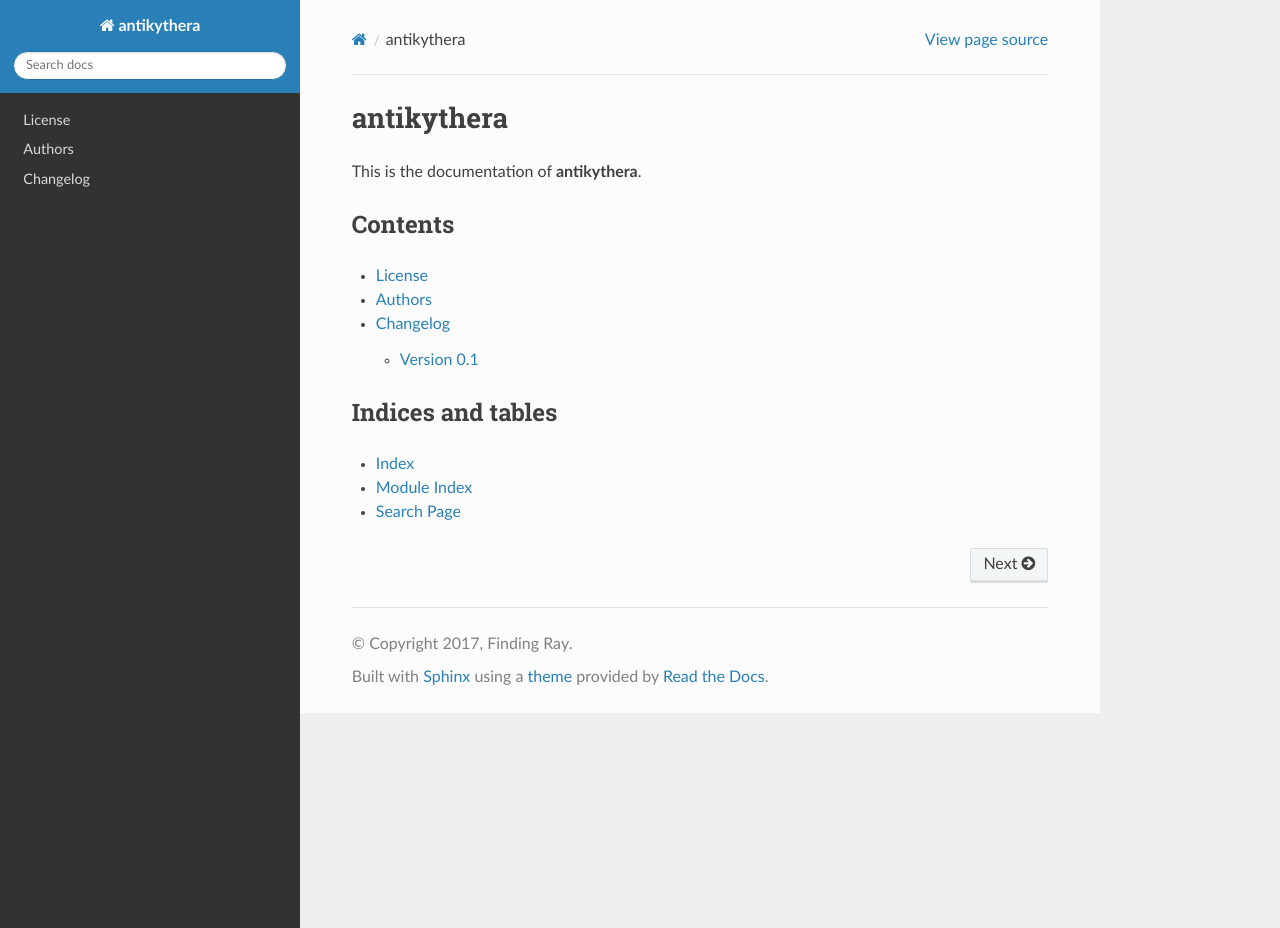
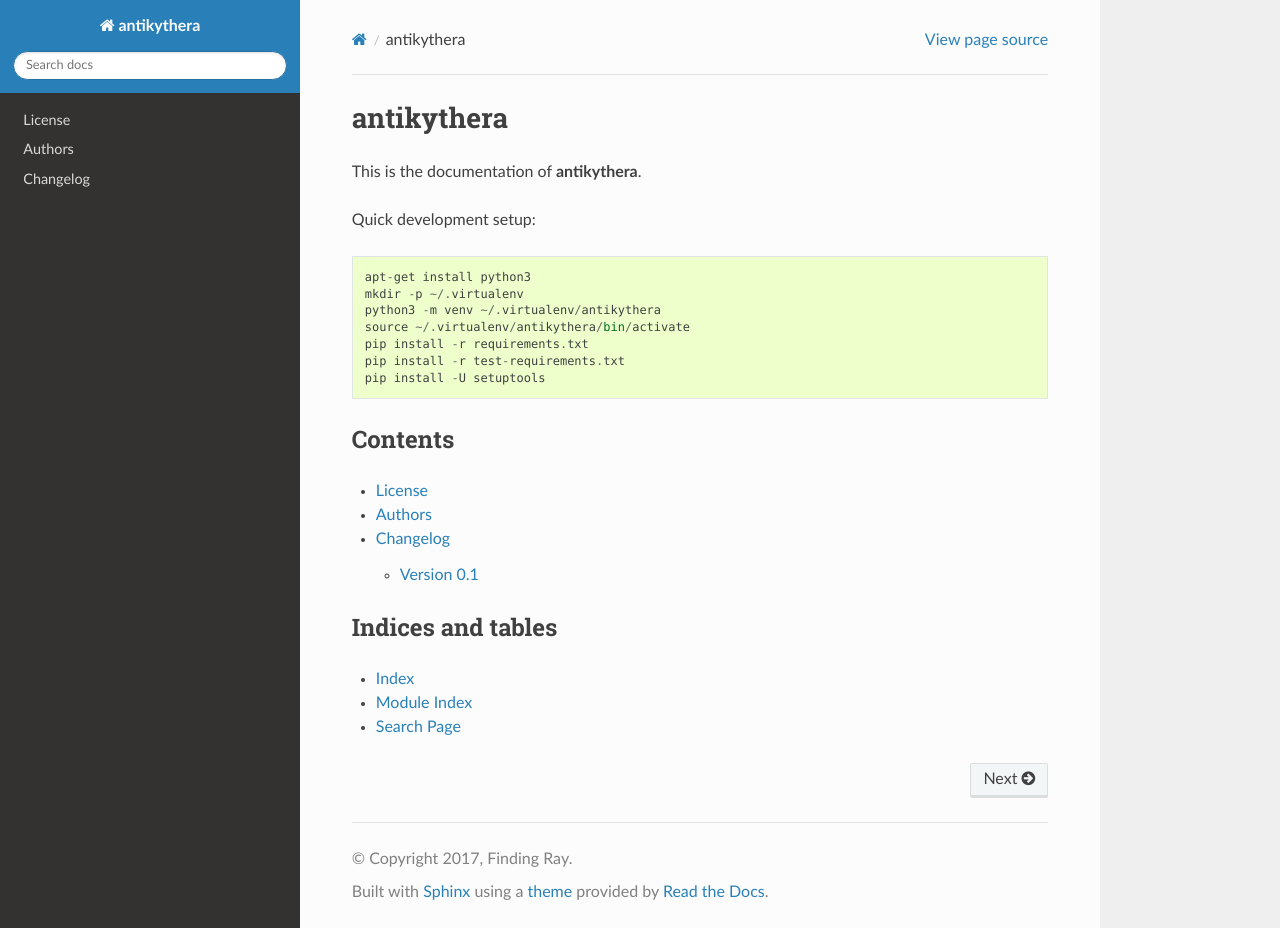
Before and after one commit to danieldufek03/Senior-Project, a Sphinx documentation site: the page built from docs/index.rst, in a window 1280 px wide and 928 px high. Built offline with Sphinx 7.4.7 and the Read the Docs theme 2.0.0, drawn with Linux system fonts in a browser that asks for light colours; formulas are drawn with MathJax 3; pages that are not in the unit, such as notebooks, are missing from menus.

Commit message:
add quick setup

```diff
--- a/docs/index.rst
+++ b/docs/index.rst
@@ -3,6 +3,16 @@ antikythera
 ===========
 
 This is the documentation of **antikythera**.
+
+Quick development setup::
+
+    apt-get install python3
+    mkdir -p ~/.virtualenv
+    python3 -m venv ~/.virtualenv/antikythera
+    source ~/.virtualenv/antikythera/bin/activate
+    pip install -r requirements.txt
+    pip install -r test-requirements.txt
+    pip install -U setuptools
 
 Contents
 ========
```
